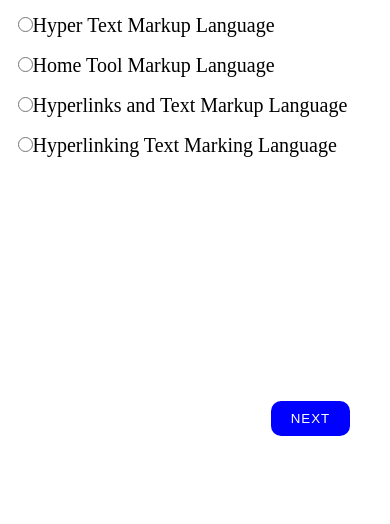
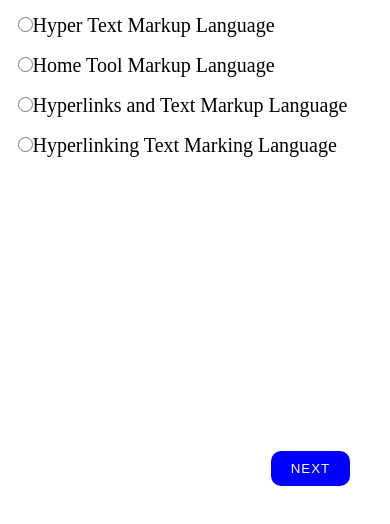
Before and after one commit to bala-077/Quiz, a plain HTML site: page index.html in a window 390 px wide. Shown: the part 216-740 px from the top of the page. Drawn offline with Linux system fonts and the light colour scheme.

Commit message:
existing file are updated

```diff
--- a/style.css
+++ b/style.css
@@ -59,6 +59,6 @@ body {
     }
 
     .container div button {
-        bottom: 150px;
+        bottom: 100px;
     }
 }
```
